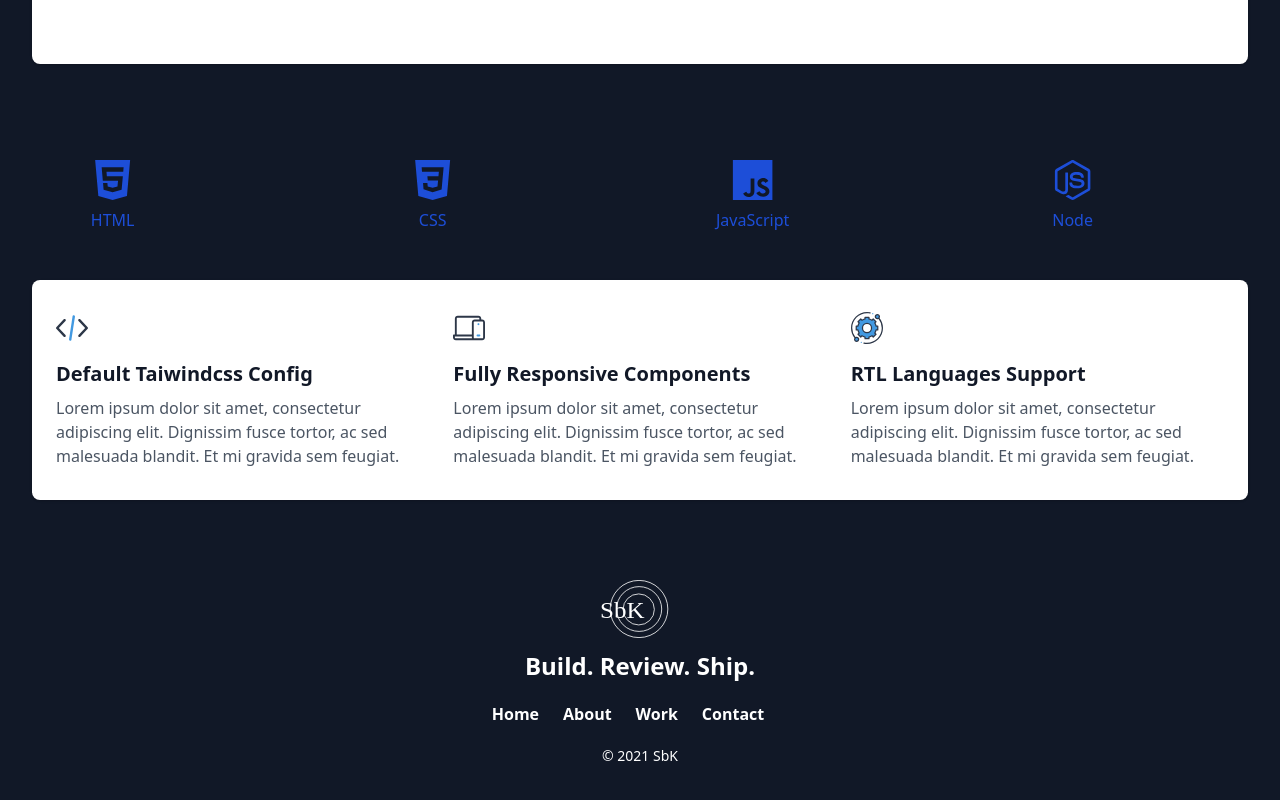
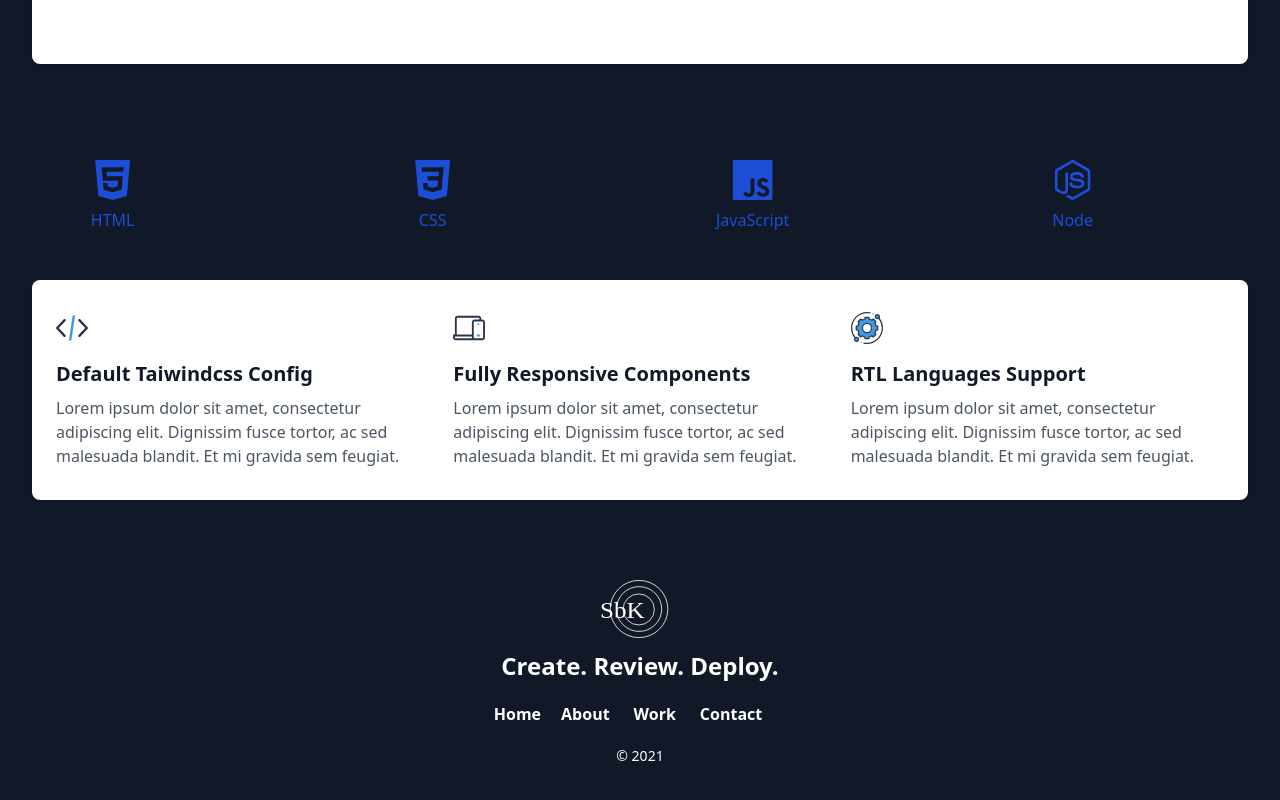
Before and after one commit to byronklep/sbk-dev, a Next.js app: page /about in a window 1280 px wide. Shown: the part 1286-2086 px from the top of the page. Built offline with nearby package versions, Linux system fonts and the light colour scheme.

Commit message:
Implemented UI/UX tech stacks on work page.

```diff
--- a/components/Footer.js
+++ b/components/Footer.js
@@ -17,12 +17,12 @@ export default function Footer() {
             </Link>
           </div>
           <div className="text-white flex flex-col md:items-center f-f-l pt-3">
-            <h1 className="text-2xl font-black">Build. Review. Ship.</h1>
+            <h1 className="text-2xl font-black">Create. Review. Deploy.</h1>
 
             <div className="my-6 text-base text-color f-f-l">
               <ul className="md:flex items-center">
                 <Link href="/" passHref>
-                  <li className=" md:mr-6 cursor-pointer text-base hover:text-gray-300 focus:outline-none focus:text-gray-300 font-semibold leading-none text-white text-center">
+                  <li className=" md:mr-5 cursor-pointer text-base hover:text-gray-300 focus:outline-none focus:text-gray-300 font-semibold leading-none text-white text-center">
                     Home
                   </li>
                 </Link>
@@ -44,7 +44,7 @@ export default function Footer() {
               </ul>
             </div>
             <div className="text-sm text-color mb-10 f-f-l text-center">
-              <p> © 2021 SbK</p>
+              <p> © 2021 </p>
             </div>
           </div>
         </div>
--- a/components/WorkTechStack.js
+++ b/components/WorkTechStack.js
@@ -13,6 +13,7 @@ const WorkTechStack = ({ languages }) => {
   const frontend = languages.filter((e) => e.category === 'frontend')
   const infra = languages.filter((e) => e.category === 'infrastructure')
   const test = languages.filter((e) => e.category === 'test')
+  const uiux = languages.filter((e) => e.category === 'uiux')
 
   function showBackend() {
     setfilteredLangs(backend)
@@ -27,6 +28,9 @@ const WorkTechStack = ({ languages }) => {
   }
   function showTesting() {
     setfilteredLangs(test)
+  }
+  function showUiUx() {
+    setfilteredLangs(uiux)
   }
 
   function removeFiter() {
@@ -68,6 +72,13 @@ const WorkTechStack = ({ languages }) => {
                 </div>
                 <div>
                   <button
+                    onClick={() => showUiUx()}
+                    className=" font-medium lg:leading-6 focus:outline-none text-left  pb-2 md:pb-4 xl:pb-2 text-xs md:text-xl xl:text-2xl  pr-2 md:mr-0 border-b-2 xl:border-b-4 border-transparent focus:border-white text-gray-400 hover:text-white focus:text-white">
+                    <p>UI/UX</p>
+                  </button>
+                </div>
+                <div>
+                  <button
                     onClick={() => showTesting()}
                     className=" font-medium lg:leading-6 focus:outline-none  pb-2 md:pb-4 xl:pb-2 text-xs md:text-xl xl:text-2xl  pr-2 md:mr-0 border-b-2 xl:border-b-4 border-transparent focus:border-white text-gray-400 hover:text-white focus:text-white">
                     <p>Testing</p>
@@ -94,7 +105,7 @@ const WorkTechStack = ({ languages }) => {
                           lang.bgColor,
                           'flex-shrink-0 flex items-center justify-center w-16 text-white text-sm font-medium rounded-l-md'
                         )}>
-                        <img src={lang.icon.url} />
+                        <img src={lang.icon.url} alt={lang.name} />
                       </div>
                       <div className="flex-1 flex items-center justify-between border-t border-r border-b border-gray-200 bg-white rounded-r-md truncate">
                         <div className="flex-1 px-4 py-2 text-sm truncate text-center">
```
